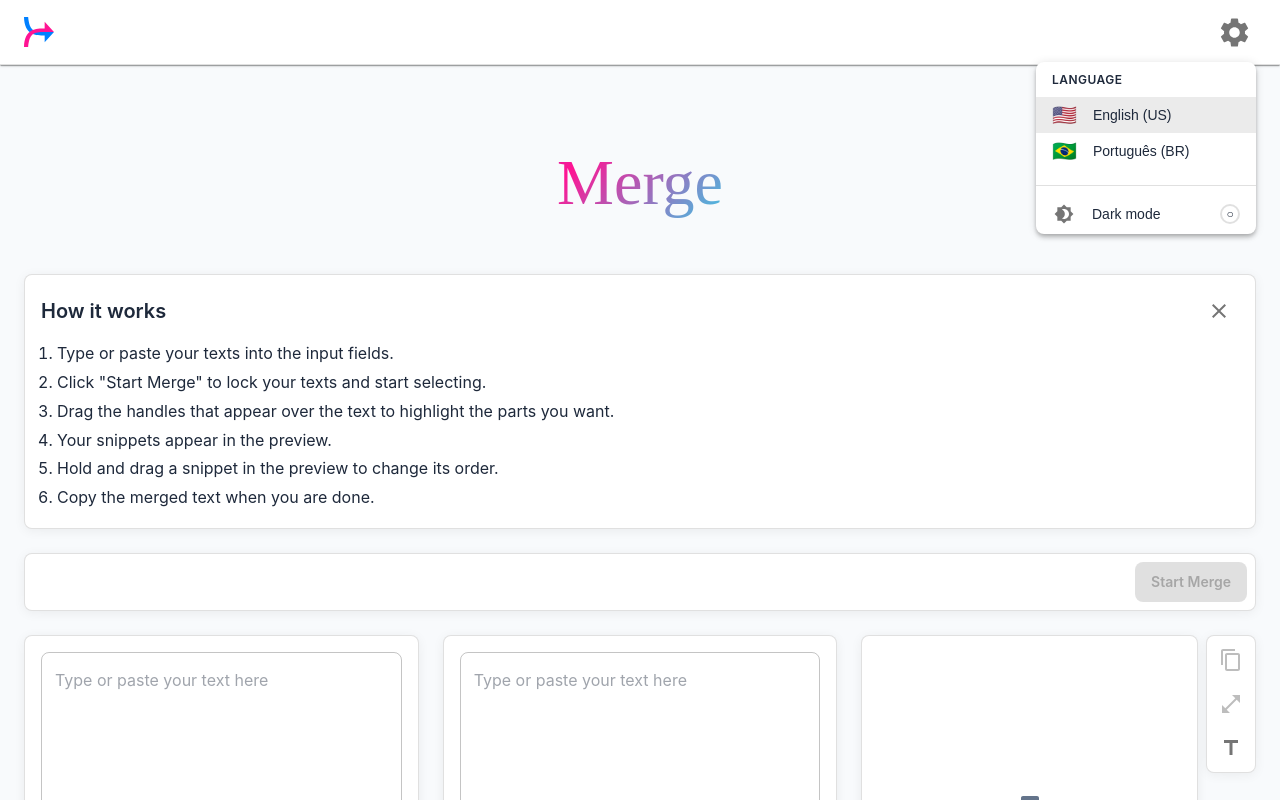
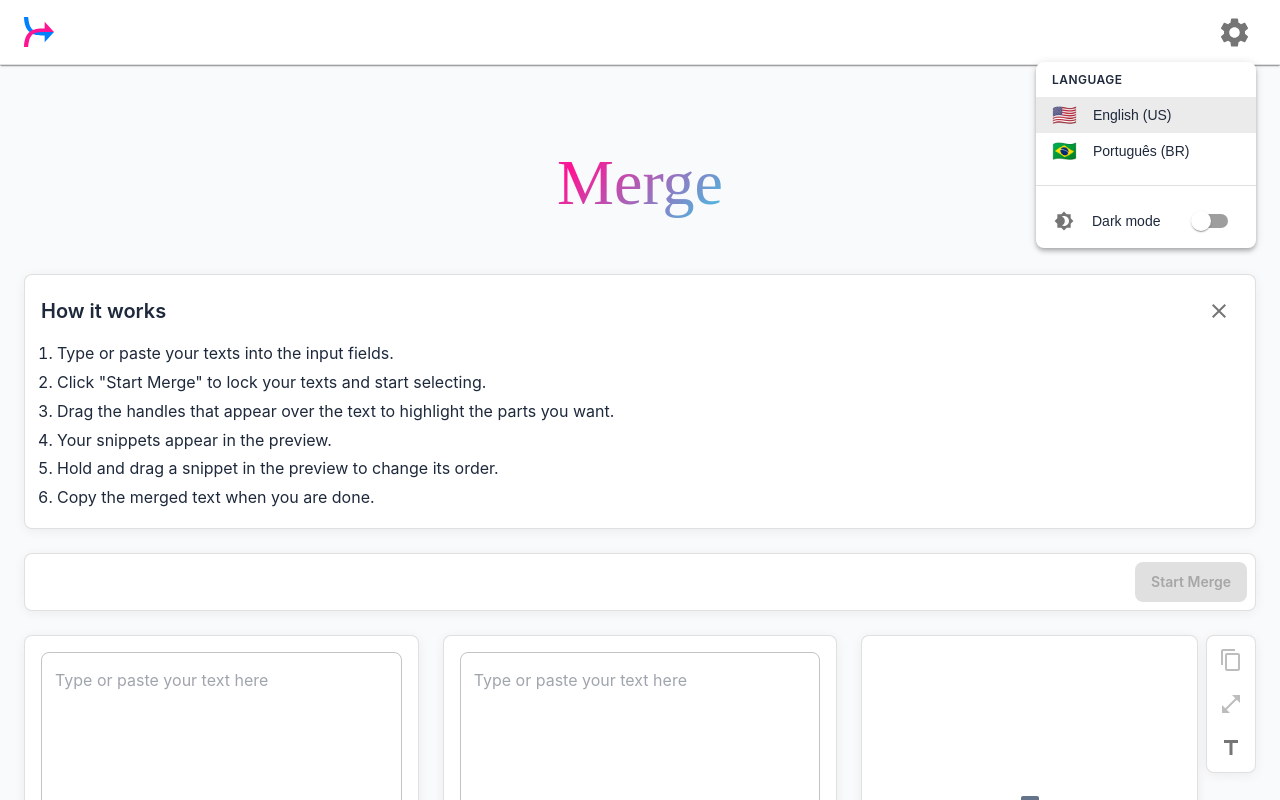
Before and after one commit to ph-honorato/output-merger, a React (Vite) app in the folder artifacts/output-merger.UI/: page / in a window 1280 px wide. Both pictures are taken after a click on the button 1234 px from the left and 32 px from the top of the page. Shown: the top 800 px of the page. Built offline with nearby package versions, Linux system fonts and the light colour scheme; a web font is replaced by a local one.

Commit message:
feat: improve configuration dialog

```diff
--- a/artifacts/output-merger.UI/src/components/Header/Header.hook.tsx
+++ b/artifacts/output-merger.UI/src/components/Header/Header.hook.tsx
@@ -9,13 +9,12 @@ import { useThemeContext } from "../../context/ThemeContext";
 export const useHeader = () => {
   const { t, currentLanguage, availableLanguages, changeLanguage } =
     useLanguage();
-  console.log("currentLanguage: ", currentLanguage);
-  const { mode, toggleTheme } = useThemeContext();
+  const { mode, setTheme } = useThemeContext();
   const [mobileMenuOpen, setMobileMenuOpen] = useState(false);
   const [isConfigMenuOpen, setIsConfigMenuOpen] = useState(false);
 
-  const handleConfigMenuOpen = useCallback(() => {
-    setIsConfigMenuOpen(true);
+  const handleConfigMenuToggle = useCallback(() => {
+    setIsConfigMenuOpen((prev) => !prev);
   }, []);
 
   const handleConfigMenuClose = useCallback(() => {
@@ -25,9 +24,9 @@ export const useHeader = () => {
   const handleLanguageChange = useCallback(
     (language: LanguageCode) => {
       changeLanguage(language);
-      handleConfigMenuClose();
+      // Don't close config menu when language changes
     },
-    [changeLanguage, handleConfigMenuClose],
+    [changeLanguage],
   );
 
   const handleMobileMenuToggle = useCallback(() => {
@@ -38,10 +37,13 @@ export const useHeader = () => {
     setMobileMenuOpen(false);
   }, []);
 
-  const handleThemeToggle = useCallback(() => {
-    toggleTheme();
-    handleConfigMenuClose();
-  }, [toggleTheme, handleConfigMenuClose]);
+  const handleThemeChange = useCallback(
+    (isDark: boolean) => {
+      setTheme(isDark ? "dark" : "light");
+      // Don't close config menu when theme changes
+    },
+    [setTheme],
+  );
 
   return {
     t,
@@ -50,11 +52,11 @@ export const useHeader = () => {
     isConfigMenuOpen,
     mobileMenuOpen,
     isDarkMode: mode === "dark",
-    handleConfigMenuOpen,
+    handleConfigMenuToggle,
     handleConfigMenuClose,
     handleLanguageChange,
     handleMobileMenuToggle,
     handleMobileMenuClose,
-    handleThemeToggle,
+    handleThemeChange,
   };
 };
--- a/artifacts/output-merger.UI/src/components/Header/Header.styles.ts
+++ b/artifacts/output-merger.UI/src/components/Header/Header.styles.ts
@@ -148,6 +148,10 @@ export const ConfigMenuToggle = styled.span`
   flex-shrink: 0;
 `;
 
+export const ConfigSwitchWrapper = styled.span`
+  flex-shrink: 0;
+`;
+
 export const LanguageFlag = styled.span`
   font-size: 1.25rem;
   line-height: 1;
--- a/artifacts/output-merger.UI/src/components/Header/Header.tsx
+++ b/artifacts/output-merger.UI/src/components/Header/Header.tsx
@@ -2,6 +2,7 @@ import { useTranslation } from "react-i18next";
 import { useRef, useEffect } from "react";
 import { Menu as MenuIcon, Settings, Brightness4, LightMode } from "@mui/icons-material";
 import { Container } from "@mui/material";
+import Switch from "@mui/material/Switch";
 import { useHeader } from "./Header.hook";
 import { type HeaderProps } from "./Header.types";
 import * as S from "./Header.styles";
@@ -22,12 +23,12 @@ function Header(props: HeaderProps) {
     isConfigMenuOpen,
     mobileMenuOpen,
     isDarkMode,
-    handleConfigMenuOpen,
+    handleConfigMenuToggle,
     handleConfigMenuClose,
     handleLanguageChange,
     handleMobileMenuToggle,
     handleMobileMenuClose,
-    handleThemeToggle,
+    handleThemeChange,
   } = useHeader();
 
   // Close menus when clicking outside
@@ -74,7 +75,7 @@ function Header(props: HeaderProps) {
   const handleThemeKeyDown = (event: React.KeyboardEvent) => {
     if (event.key === "Enter" || event.key === " ") {
       event.preventDefault();
-      handleThemeToggle();
+      handleThemeChange(!isDarkMode);
     }
   };
 
@@ -91,7 +92,7 @@ function Header(props: HeaderProps) {
           <S.DesktopActions>
             <S.ConfigSelectorContainer ref={configMenuRef}>
               <S.ConfigMenuButton
-                onClick={handleConfigMenuOpen}
+                onClick={handleConfigMenuToggle}
                 aria-label={t("config.selector")}
                 aria-expanded={isConfigMenuOpen}
                 aria-haspopup="true"
@@ -141,25 +142,29 @@ function Header(props: HeaderProps) {
 
                   <S.ConfigMenuDivider />
 
-                  {/* Dark Mode Toggle */}
+                  {/* Dark Mode Toggle with Switch */}
                   <S.ConfigMenuItem
-                    onClick={handleThemeToggle}
-                    onKeyDown={handleThemeKeyDown}
                     role="menuitem"
                     tabIndex={-1}
                     data-testid="config-darkmode-toggle"
+                    style={{ padding: "8px 16px" }}
+                    onClick={(e) => e.stopPropagation()} // Prevent menu item click from triggering
                   >
                     <S.ConfigMenuIcon>
                       {isDarkMode ? <LightMode fontSize="small" /> : <Brightness4 fontSize="small" />}
                     </S.ConfigMenuIcon>
                     <S.ConfigMenuLabel>{t("config.darkMode")}</S.ConfigMenuLabel>
-                    <S.ConfigMenuToggle>
-                      {isDarkMode ? (
-                        <span style={{ color: "var(--mui-palette-primary-main)" }}>●</span>
-                      ) : (
-                        <span style={{ color: "var(--mui-palette-text-secondary)" }}>○</span>
-                      )}
-                    </S.ConfigMenuToggle>
+                    <S.ConfigSwitchWrapper>
+                      <Switch
+                        checked={isDarkMode}
+                        onChange={(e) => handleThemeChange(e.target.checked)}
+                        onKeyDown={handleThemeKeyDown}
+                        tabIndex={0}
+                        aria-label={t("config.darkMode")}
+                        data-testid="config-darkmode-switch"
+                        color="primary"
+                      />
+                    </S.ConfigSwitchWrapper>
                   </S.ConfigMenuItem>
                 </S.ConfigMenu>
               )}
@@ -220,25 +225,29 @@ function Header(props: HeaderProps) {
 
                 <S.ConfigMenuDivider style={{ margin: "12px 0" }} />
 
-                {/* Dark Mode Toggle */}
+                {/* Dark Mode Toggle with Switch */}
                 <S.ConfigMenuItem
-                  onClick={handleThemeToggle}
-                  onKeyDown={handleThemeKeyDown}
                   role="menuitem"
                   tabIndex={-1}
                   data-testid="mobile-darkmode-toggle"
+                  style={{ padding: "8px 16px" }}
+                  onClick={(e) => e.stopPropagation()}
                 >
                   <S.ConfigMenuIcon>
                     {isDarkMode ? <LightMode fontSize="small" /> : <Brightness4 fontSize="small" />}
                   </S.ConfigMenuIcon>
                   <S.ConfigMenuLabel>{t("config.darkMode")}</S.ConfigMenuLabel>
-                  <S.ConfigMenuToggle>
-                    {isDarkMode ? (
-                      <span style={{ color: "var(--mui-palette-primary-main)" }}>●</span>
-                    ) : (
-                      <span style={{ color: "var(--mui-palette-text-secondary)" }}>○</span>
-                    )}
-                  </S.ConfigMenuToggle>
+                  <S.ConfigSwitchWrapper>
+                    <Switch
+                      checked={isDarkMode}
+                      onChange={(e) => handleThemeChange(e.target.checked)}
+                      onKeyDown={handleThemeKeyDown}
+                      tabIndex={0}
+                      aria-label={t("config.darkMode")}
+                      data-testid="mobile-darkmode-switch"
+                      color="primary"
+                    />
+                  </S.ConfigSwitchWrapper>
                 </S.ConfigMenuItem>
               </div>
             </S.MobileMenu>
```
